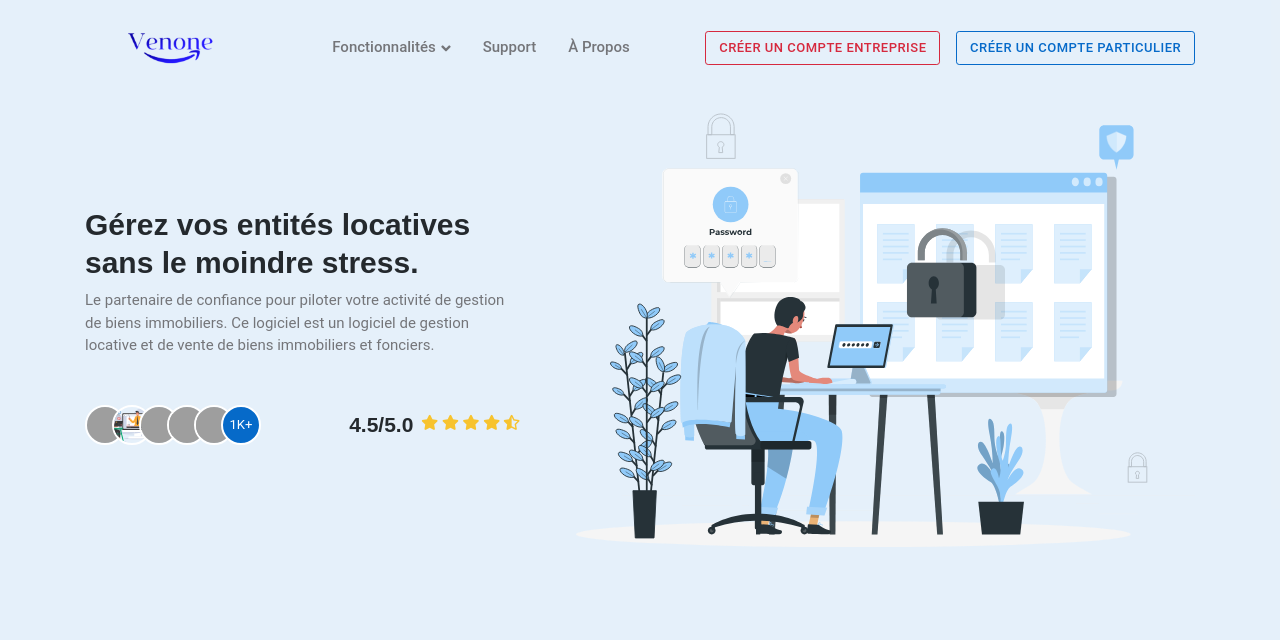
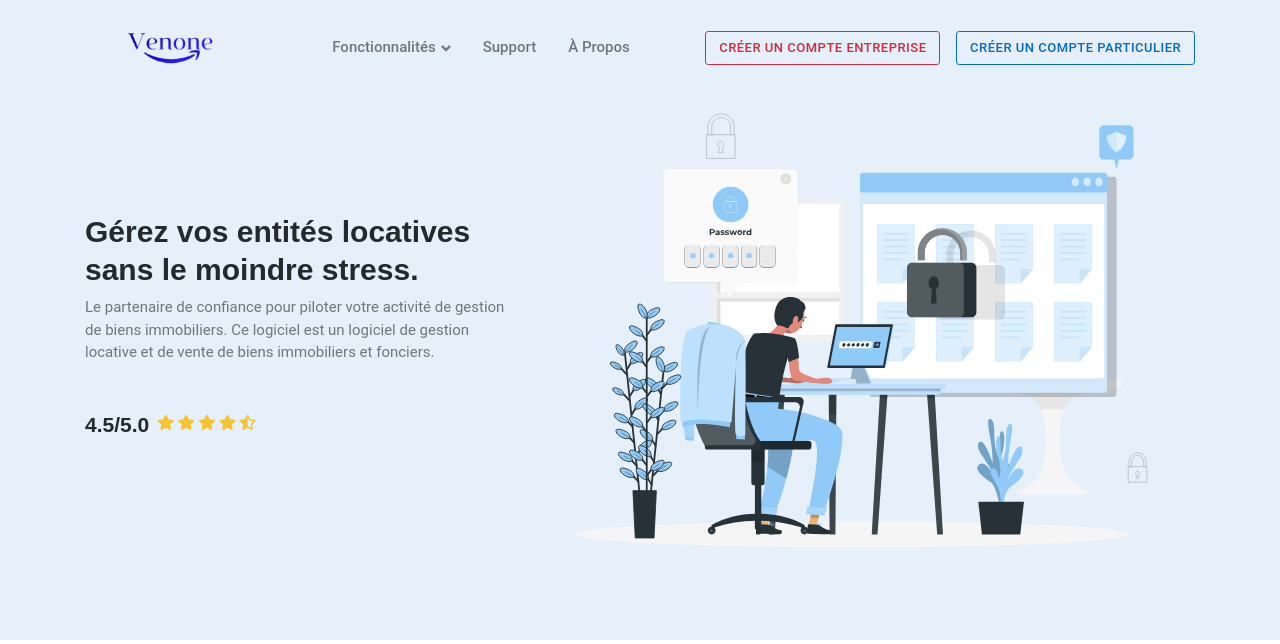
Before and after one commit to flavien-hugs/vne-shocase-web, a Flask app: page / in a window 1280 px wide. Shown: the top 644 px of the page. Run offline with Flask 3, Linux system fonts and the light colour scheme; some libraries are stand-ins or nearby versions; grey boxes are pictures that could not be loaded.

Commit message:
Update template

```diff
--- a/app/templates/index.html
+++ b/app/templates/index.html
@@ -15,31 +15,6 @@
 	                </p>
 
 	                <div class="d-sm-flex justify-content-sm-between align-items-center">
-	                    <div>
-	                        <ul class="avatar-group mb-3 mb-sm-0">
-	                            <li class="avatar avatar-sm">
-	                                <img loading="lazy" class="avatar-img rounded-circle" src="{{ url_for('static', filename='img/element/img/element/01.svg') }}" alt="avatar">
-	                            </li>
-	                            <li class="avatar avatar-sm">
-	                                <img loading="lazy" class="avatar-img rounded-circle" src="{{ url_for('static', filename='img/element/img/element/02.svg') }}" alt="avatar">
-	                            </li>
-	                            <li class="avatar avatar-sm">
-	                                <img loading="lazy" class="avatar-img rounded-circle" src="{{ url_for('static', filename='img/element/img/element/03.svg') }}" alt="avatar">
-	                            </li>
-	                            <li class="avatar avatar-sm">
-	                                <img loading="lazy" class="avatar-img rounded-circle" src="{{ url_for('static', filename='img/element/img/element/04.svg') }}" alt="avatar">
-	                            </li>
-	                            <li class="avatar avatar-sm">
-	                                <img loading="lazy" class="avatar-img rounded-circle" src="{{ url_for('static', filename='img/element/img/element/05.svg') }}" alt="avatar">
-	                            </li>
-	                            <li class="avatar avatar-sm">
-	                                <div class="avatar-img rounded-circle bg-primary">
-	                                    <span class="text-white position-absolute top-50 start-50 translate-middle small">1K+</span>
-	                                </div>
-	                            </li>
-	                        </ul>
-	                    </div>
-
 	                    <div class="d-flex align-items-center">
 	                        <h5 class="mb-0 me-2">4.5/5.0</h5>
 	                        <ul class="list-inline mb-1">
```
